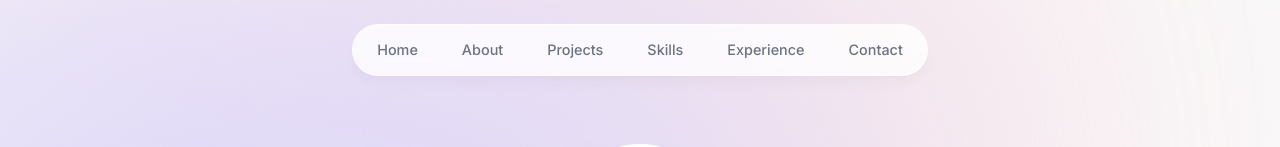
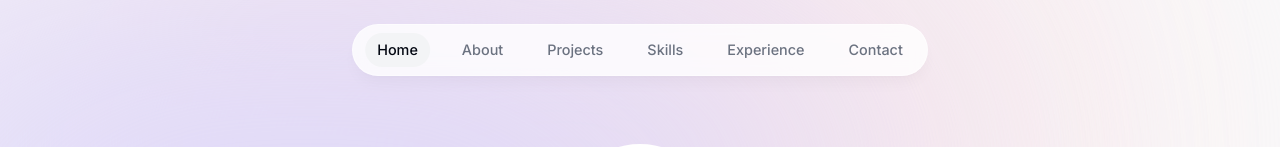
Before and after one commit to i-am-srk/immsrk, a Next.js app: page / in a window 1280 px wide. Shown: the top 147 px of the page. Built offline with nearby package versions, Linux system fonts and the light colour scheme; grey boxes are pictures that could not be loaded.

Commit message:
added feature to track browser movement

```diff
--- a/app/layout.tsx
+++ b/app/layout.tsx
@@ -1,6 +1,7 @@
 import "./globals.css";
 import { Inter } from "next/font/google";
 import Header from "@/components/header";
+import ActiveSectionContextProvider from "@/context/active-section-context";
 
 const inter = Inter({ subsets: ["latin"] });
 
@@ -15,7 +16,7 @@
   children: React.ReactNode;
 }) {
   return (
-    <html lang="en">
+    <html lang="en" className="!scroll-smooth">
       <body
         className={`${inter.className} bg-gray-50 text-gray-950 relative h-[5000px] pt-28 sm:pt-36`}
       >
@@ -39,8 +40,11 @@
           xl:left-[-15rem]
           2xl:left-[-5rem]"
         ></div>
-        <Header />
-        {children}
+
+        <ActiveSectionContextProvider>
+          <Header />
+          {children}
+        </ActiveSectionContextProvider>
       </body>
     </html>
   );
--- a/components/about.tsx
+++ b/components/about.tsx
@@ -7,8 +7,9 @@
 export default function about() {
   return (
     <motion.section
+      id="about"
       className="mb-28 max-w-[45rem]
-      text-center leading-8 sm:mb-40"
+      text-center leading-8 sm:mb-40 scroll-mt-28"
       initial={{ opacity: 0, y: 100 }}
       animate={{ opacity: 1, y: 0 }}
       transition={{ delay: 0.175 }}
--- a/components/header.tsx
+++ b/components/header.tsx
@@ -1,11 +1,15 @@
 "use client";
 
-import React from "react";
+import React, { useContext, useState } from "react";
 import { motion } from "framer-motion";
 import { links } from "@/lib/data";
 import Link from "next/link";
+import clsx from "clsx";
+import { useActiveSectionContext } from "@/context/active-section-context";
 
 export default function Header() {
+  const { activeSection, setActiveSection } = useActiveSectionContext();
+
   return (
     <header className="z-[999] relative">
       {/* for the white background */}
@@ -33,18 +37,34 @@
           {links.map((link) => (
             <motion.li
               className="h-3/4 flex
-              items-center justify-center"
+              items-center justify-center relative"
               key={link.hash}
               initial={{ y: -100, opacity: 0 }}
               animate={{ y: 0, opacity: 1 }}
             >
               <Link
-                className="flex w-full items-center
-                justify-center px-3 py-3
-                hover:text-gray-950 transition"
+                className={clsx(
+                  "flex w-full items-center justify-center px-3 py-3 hover:text-gray-950 transition",
+                  { "text-gray-950": activeSection === link.name }
+                )}
                 href={link.hash}
+                onClick={() => {
+                  setActiveSection(link.name);
+                }}
               >
                 {link.name}
+
+                {link.name === activeSection && (
+                  <motion.span
+                    className="bg-gray-100 rounded-full inset-0 absolute -z-10"
+                    layoutId={setActiveSection}
+                    transition={{
+                      type: "spring",
+                      damping: 30,
+                      stiffness: 380,
+                    }}
+                  ></motion.span>
+                )}
               </Link>
             </motion.li>
           ))}
--- a/components/intro.tsx
+++ b/components/intro.tsx
@@ -10,7 +10,10 @@
 
 export default function Intro() {
   return (
-    <section className="mb-28 max-w-[50rem] text-center sm:mb-0">
+    <section
+      id="home"
+      className="mb-28 max-w-[50rem] text-center sm:mb-0 scroll-mt-[100rem]"
+    >
       {/* to have image and emoji */}
       <div className="flex items-center justify-center">
         <div className="relative">
--- a/components/projects.tsx
+++ b/components/projects.tsx
@@ -5,7 +5,7 @@
 
 export default function Projects() {
   return (
-    <section>
+    <section id="projects" className="scroll-mt-28">
       <SectionHeading>My Projects</SectionHeading>
       <div>
         {projectsData.map((project, index) => (
--- /dev/null
+++ b/context/active-section-context.tsx
@@ -0,0 +1,48 @@
+"use client";
+
+import { links } from "@/lib/data";
+import React, { useState, createContext, useContext } from "react";
+
+type SectionName = (typeof links)[number]["name"];
+
+type ActiveSectionContextProviderProps = {
+  children: React.ReactNode;
+};
+
+type ActiveSectionContextType = {
+  activeSection: SectionName;
+  setActiveSection: React.Dispatch<React.SetStateAction<SectionName>>;
+};
+
+export const ActiveSectionContext =
+  createContext<ActiveSectionContextType | null>(null);
+
+export default function ActiveSectionContextProvider({
+  children,
+}: ActiveSectionContextProviderProps) {
+  const [activeSection, setActiveSection] = useState<SectionName>("Home");
+
+  return (
+    <ActiveSectionContext.Provider
+      value={{
+        activeSection,
+        setActiveSection,
+      }}
+    >
+      {children}
+    </ActiveSectionContext.Provider>
+  );
+}
+
+// custom hook
+export function useActiveSectionContext() {
+  const context = useContext(ActiveSectionContext);
+
+  if (context === null) {
+    throw new Error(
+      "useActiveSectionContext must be used within an ActiveSectionContextProvider"
+    );
+  }
+
+  return context;
+}
--- a/package.json
+++ b/package.json
@@ -13,13 +13,15 @@
     "@types/react": "18.3.5",
     "@types/react-dom": "18.3.0",
     "autoprefixer": "10.4.20",
+    "clsx": "^2.1.1",
     "eslint": "8.57.0",
     "eslint-config-next": "14.2.8",
-    "next": "14.2.8",
+    "next": "^15.0.4-canary.3",
     "postcss": "8.4.45",
     "react": "18.3.1",
     "react-dom": "18.3.1",
     "react-icons": "^5.3.0",
+    "react-intersection-observer": "^9.13.1",
     "tailwindcss": "3.4.10",
     "typescript": "5.5.4"
   }
```
Also changed, not shown: 1 other file (tests, documents, lock files or other folders).
